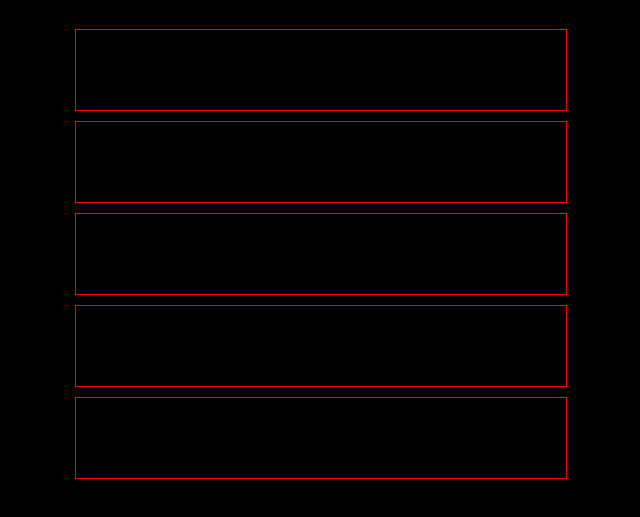
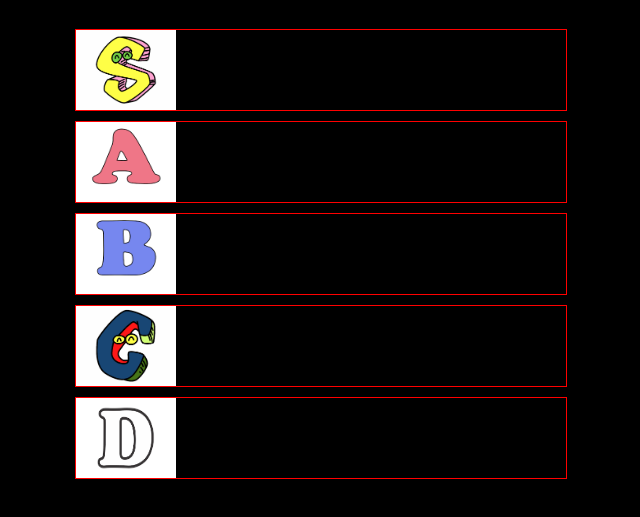
Before and after one commit to GuxxtavoMsousa/praticandocasa, a plain HTML site: page index.html in a window 1280 px wide. Shown: the part 67-584 px from the top of the page, without its empty margins (325-965 px from the left). Drawn offline with Linux system fonts and the light colour scheme.

Commit message:
feat: pasta com imagens e novas imagens adicionada no html

```diff
--- a/index.html
+++ b/index.html
@@ -9,11 +9,21 @@
 <body>
     <h1 id="heading-container">Sexta do Medo :D</h1>
     <div class="container-main">
-        <div class="container"></div>
-        <div class="container"></div>
-        <div class="container"></div>
-        <div class="container"></div>
-        <div class="container"></div>
+        <div class="container">
+            <div class="image-container"><img src="imagens/S.png" alt="Letra S"></div>
+        </div>
+        <div class="container">
+            <div class="image-container"><img src="imagens/A.png" alt="Letra A"></div>
+        </div>
+        <div class="container">
+            <div class="image-container"><img src="imagens/B.png" alt="Letra B"></div>
+        </div>
+        <div class="container">
+            <div class="image-container"><img src="imagens/C.png" alt="Letra C"></div>
+        </div>
+        <div class="container">
+            <div class="image-container"><img src="imagens/D.png" alt="Letra D"></div>
+        </div>
     </div>
 
 </body>
--- a/style.css
+++ b/style.css
@@ -9,7 +9,10 @@ body{
     text-align: center;
 
 }
-
+.image-container img{
+    width: 100px;
+    height: 80px;
+}
 .container-main{
     width: 500px;
     justify-content: center;
```
Also changed, not shown: imagens/A.png (added), imagens/B.png (added), imagens/C.png (added), imagens/D.png (added), imagens/S.png (added), imagens/giratina.jpeg (added), imagens/naruto.jpeg (added).
